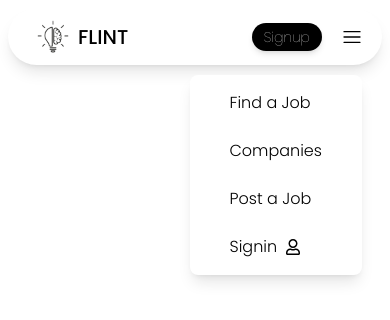
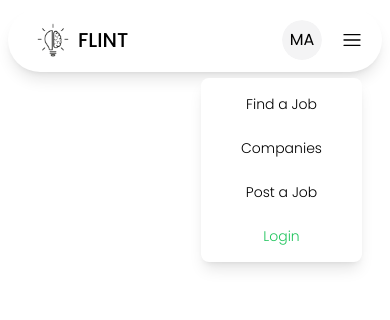
Before and after one commit to m-ahmed-anwer/flint, a Next.js app: page / in a window 390 px wide. Both pictures are taken after a click on the icon 351 px from the left and 36 px from the top of the page. Shown: the top 320 px of the page. Built offline with nearby package versions, Linux system fonts and the light colour scheme; no server answers.

Commit message:
flint 1: Desinged and developed the Responsivness Navbar

```diff
--- a/app/globals.css
+++ b/app/globals.css
@@ -24,7 +24,7 @@
   }
 
   .button {
-    @apply py-1 px-3 rounded-full cursor-pointer hover:scale-110 duration-200 font-thin text-sm;
+    @apply py-2 px-5 rounded-full cursor-pointer hover:scale-110 duration-200 font-normal text-sm;
   }
   .navbar-li-tag {
     @apply relative overflow-hidden;
@@ -35,18 +35,34 @@
   }
 
   .navbar-link-tag {
-    @apply relative p-3 z-10 text-black duration-300 ease-in-out text-sm;
+    @apply relative z-10 text-black duration-300 ease-in-out text-sm  font-poppins font-normal;
   }
 
   .hamburger-button-span {
     @apply block w-6 h-[2px] bg-black mb-1;
   }
 
+  .hamburger-menu {
+    @apply z-50 transform translate-x-full;
+  }
+
   .hamburger-menu-ul {
-    @apply absolute right-0 mt-7 px-10 py-4 bg-white shadow-lg rounded-lg flex flex-col gap-6;
+    @apply absolute right-0 mt-7 px-10 py-4 bg-white shadow-lg rounded-lg flex flex-col gap-6 justify-center items-center;
   }
 
   .hamburger-menu-ul li {
-    @apply text-base font-light;
+    @apply text-sm font-light;
+  }
+
+  .avatarmenu-dropdown {
+    @apply absolute -right-10 md:right-0 mt-4 w-60 bg-white border  rounded-md shadow-lg z-10;
+  }
+
+  .avatarmenu-dropdown-item {
+    @apply flex items-center gap-[1px]  px-4 py-2 cursor-pointer;
+  }
+
+  .avatarmenu-dropdown-link {
+    @apply block px-4 py-2;
   }
 }
--- /dev/null
+++ b/components/AvtarDropDownMenu.tsx
@@ -0,0 +1,65 @@
+"use client";
+
+import { Avatar, AvatarFallback } from "./ui/avatar";
+import { useState } from "react";
+import Link from "next/link";
+import { IoHelp, IoSettingsOutline } from "react-icons/io5";
+import { BsCurrencyDollar } from "react-icons/bs";
+import { PiSignOut } from "react-icons/pi";
+
+const AvtarDropDownMenu = () => {
+  const [isOpen, setIsOpen] = useState(false);
+
+  const handleAvtarClick = () => {
+    setIsOpen(!isOpen);
+  };
+
+  return (
+    <div className="relative">
+      <Avatar className="size-10 cursor-pointer" onClick={handleAvtarClick}>
+        <AvatarFallback>MA</AvatarFallback>
+      </Avatar>
+
+      {isOpen && (
+        <div className="avatarmenu-dropdown">
+          <div className="flex-center gap-3 p-4 border-b border-gray-200">
+            <Avatar className="size-8">
+              <AvatarFallback>AV</AvatarFallback>
+            </Avatar>
+            <div>
+              <p className="text-sm font-medium">Mohamed Asjedh</p>
+            </div>
+          </div>
+          <ul className="text-sm font-light">
+            <li className="avatarmenu-dropdown-item">
+              <IoSettingsOutline size={18} />
+              <Link href="/" className="avatarmenu-dropdown-link">
+                Profile Settings
+              </Link>
+            </li>
+            <li className="avatarmenu-dropdown-item">
+              <IoHelp size={18} />
+              <Link href="/" className="avatarmenu-dropdown-link">
+                Help Center
+              </Link>
+            </li>
+            <li className="avatarmenu-dropdown-item border-b">
+              <BsCurrencyDollar size={18} />
+              <Link href="/" className="avatarmenu-dropdown-link">
+                Upgrade Plan
+              </Link>
+            </li>
+            <li className="avatarmenu-dropdown-item">
+              <PiSignOut size={18} />
+              <Link href="/" className="avatarmenu-dropdown-link  text-red-600">
+                Sign Out
+              </Link>
+            </li>
+          </ul>
+        </div>
+      )}
+    </div>
+  );
+};
+
+export default AvtarDropDownMenu;
--- a/components/HamburgerMenu.tsx
+++ b/components/HamburgerMenu.tsx
@@ -1,7 +1,6 @@
 "use client";
 import Link from "next/link";
 import { useState } from "react";
-import { FaRegUser } from "react-icons/fa";
 import { RxHamburgerMenu } from "react-icons/rx";
 
 const HamburgerMenu = () => {
@@ -30,9 +29,8 @@ const HamburgerMenu = () => {
               <Link href={"/"}>Post a Job</Link>
             </li>
             <li>
-              <Link href={"/"} className="flex-center gap-2">
-                <span>Signin</span>
-                <FaRegUser />
+              <Link href={"/"} className="text-green-500">
+                Login
               </Link>
             </li>
           </ul>
--- a/components/Navbar.tsx
+++ b/components/Navbar.tsx
@@ -1,11 +1,10 @@
-import { auth, signOut } from "@/auth";
 import Image from "next/image";
 import Link from "next/link";
-import { Avatar, AvatarFallback, AvatarImage } from "./ui/avatar";
 import HamburgerMenu from "./HamburgerMenu";
+import AvtarDropDownMenu from "./AvtarDropDownMenu";
 
 const Navbar = async () => {
-  const session = await auth();
+  const user = true;
 
   return (
     <header className="header-container">
@@ -41,30 +40,8 @@ const Navbar = async () => {
         </div>
 
         <div className="flex items-center gap-5 text-black">
-          {session && session?.user ? (
-            <>
-              <Link href={"/startup/create"}>
-                <span>Create</span>
-              </Link>
-              <form
-                action={async () => {
-                  "use server";
-                  await signOut({ redirectTo: "/" });
-                }}
-              >
-                <button type="submit">Logout</button>
-              </form>
-
-              <Link href={`/user/${session?.user?.id}`}>
-                <Avatar className="size-10">
-                  <AvatarImage
-                    src={session?.user?.image || ""}
-                    alt={session?.user?.name || ""}
-                  />
-                  <AvatarFallback>AV</AvatarFallback>
-                </Avatar>
-              </Link>
-            </>
+          {user ? (
+            <AvtarDropDownMenu />
           ) : (
             <div className="flex gap-5">
               <Link
```
